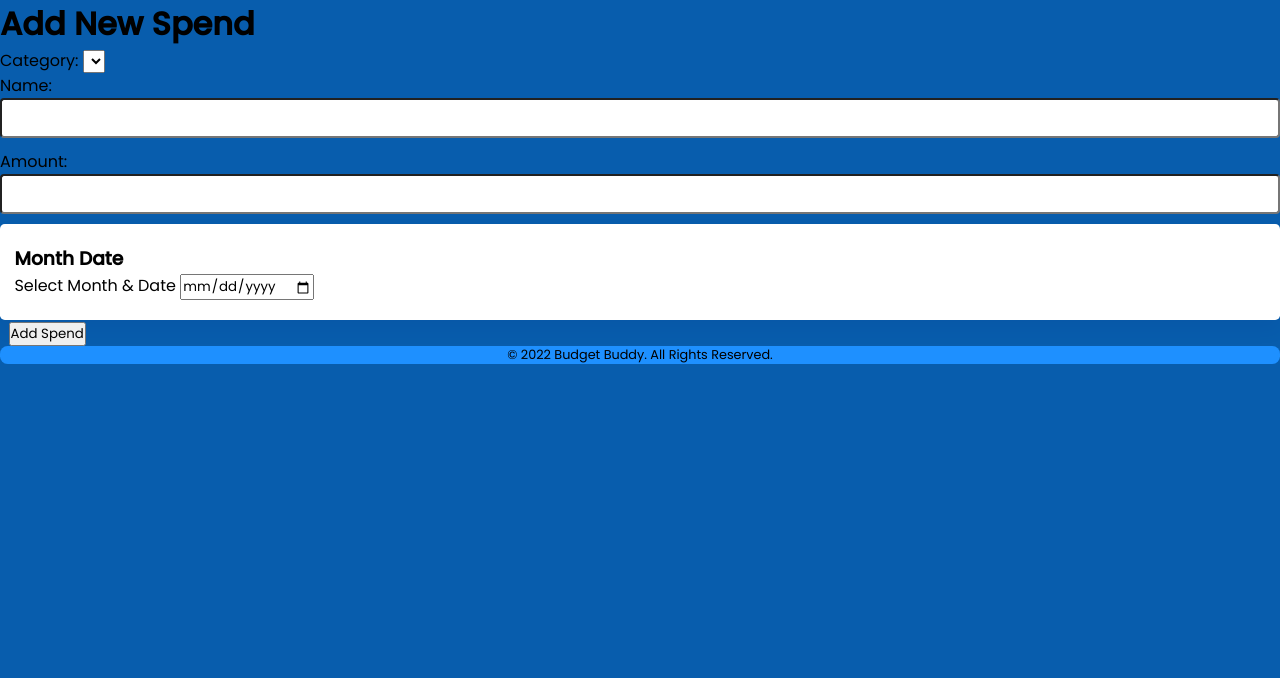
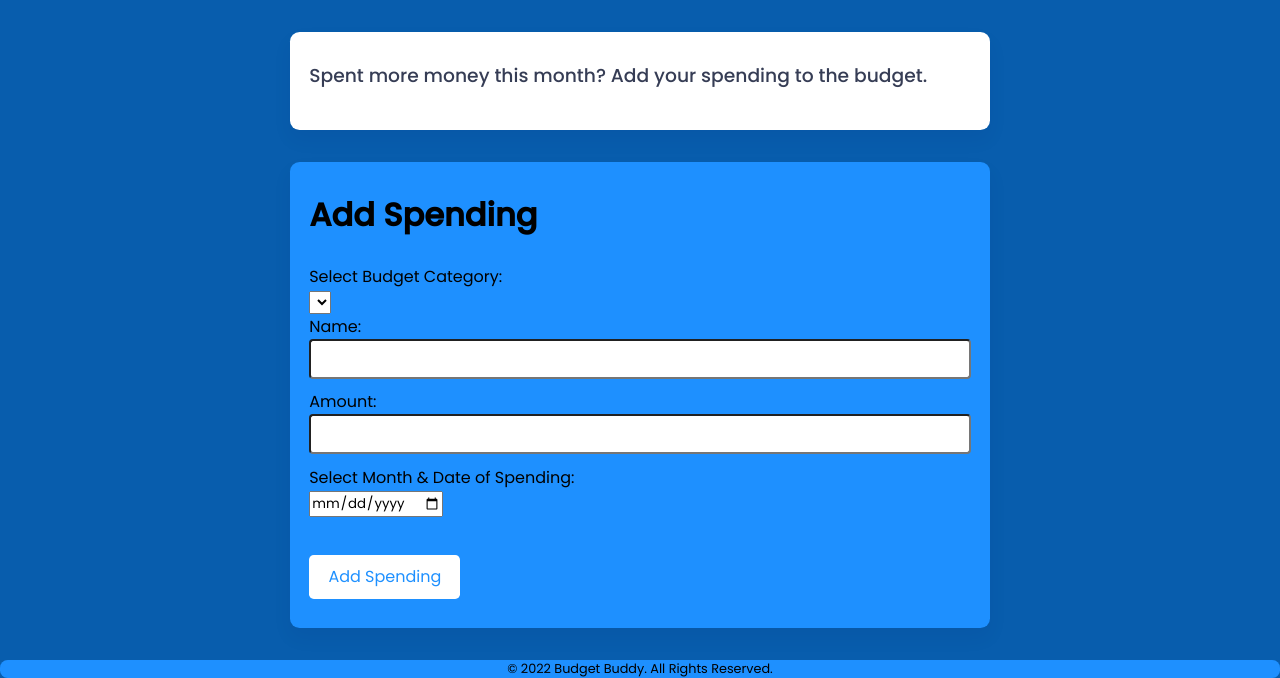
Before and after one commit to Vorix325/BudgetrBuddy, a PHP site: page /ex_starts/budget_page/spend_add.php in a window 1280 px wide. Shown: the part 128-806 px from the top of the page. Before the commit the page ends 492 px from the top, so only its background shows below. Run offline with PHP 8.4, Linux system fonts and the light colour scheme; data that the repository does not hold is empty.

Commit message:
css added

```diff
--- a/budget_page/spend_add.php
+++ b/budget_page/spend_add.php
@@ -1,11 +1,41 @@
+<!DOCTYPE html>
+
+<html lang="en">
+    <head>
+        <meta name="viewport"
+        content="width=device-width, initial-scale=1.0" />
+        <title>Add Spending</title>
+
+        <!-- Google Font link -->
+        <link
+            href="https://fonts.googleapis.com/css2?family=Poppins:wght@400;500&display=swap"
+            rel="stylesheet"
+        />
+        <!-- Stylesheet -->
+        <link rel="stylesheet" href="../bp-stylesheet.css" />
+    </head>
+
+    <body>
+        <!-- Header -->
         <?php include '../view/header.php'; ?>
+
+        <div class="wrapper">
+            <div class="container">
+                <div class="welcome">
+                    <h3>Spent more money this month? Add your spending to the budget.</h3>
+                </div>
+            </div>
+
+
+            <!-- Add New Spending -->
+            <div class="super-welcome">
                 <main>
-    <h1>Add New Spend</h1>
+                    <h1>Add Spending</h1>
                     <form action="." method="post" id="add_product_form">
+                        <br>
                         <input type="hidden" name="action" value="addSpending">
-
-        <label>Category:</label>
-        <select name="category_id">
+                        <label>Select Budget Category:</label><br>
+                        <select name="category_id" class="select-category">
                         <?php foreach ( $categories as $category ) : ?>
                             <option value="<?php echo $category->getCaID(); ?>">
                                 <?php echo $category->getCaName(); ?>
@@ -15,23 +45,22 @@
                         <br>
                         <input type ="hidden" name='userId' value='<?php echo $userId; ?>'>
                         <label>Name:</label>
-        <input type="text" name="spendName" />
+                        <input type="text" name="spendName" value="<?php echo $name; ?>" />
                         <br>
-
                         <label>Amount:</label>
                         <input type="text" name="amount" />
                         <br>
-
-        <div class="start-month-container">
-        <h3>Month Date</h3>
-        <label for="month">Select Month & Date</label>
+                        <label for="month">Select Month & Date of Spending:</label><br>
                         <p class= "hide error" id="month-error">Date is invalid</p>
                         <input type="date" class="month-date"  id="month-date">
-        </div>
-        <label>&nbsp;</label>
-        <input type="submit" value="Add Spend" />
+                        <br><br>
+                        <input type=button class="profile-submit" value="Add Spending" />
                         <br>
                     </form>
-
                 </main>
+            </div>
+        </div>
+        <!-- Footer -->
         <?php include '../view/footer.php'; ?>
+    </body>
+</html>
```
Lines whose indentation alone changed are shown as unchanged.
